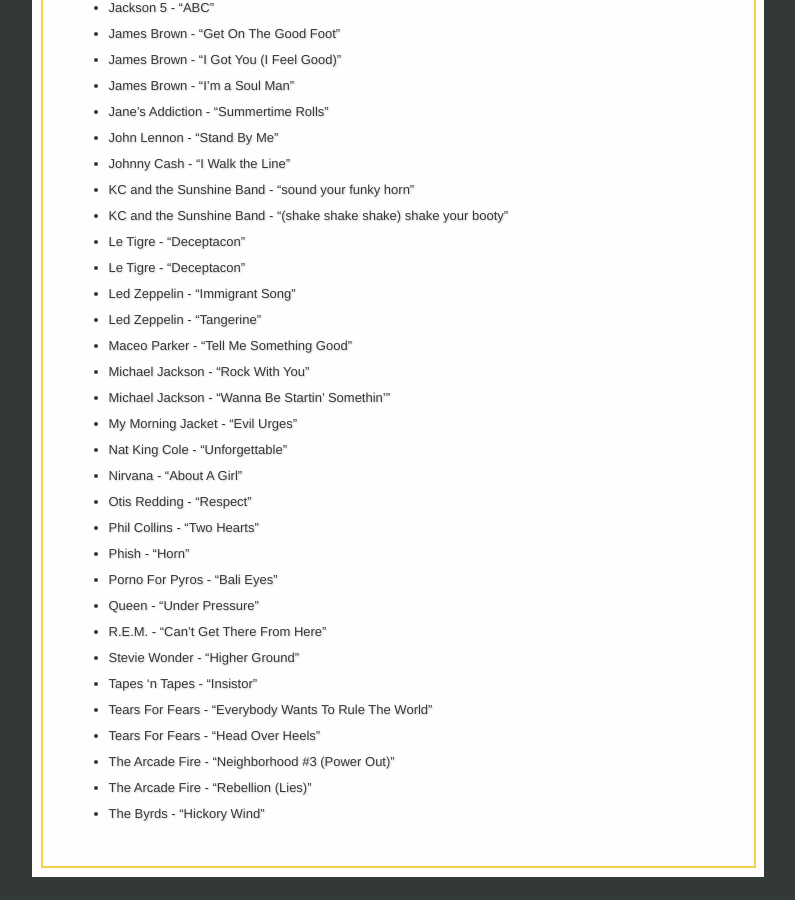
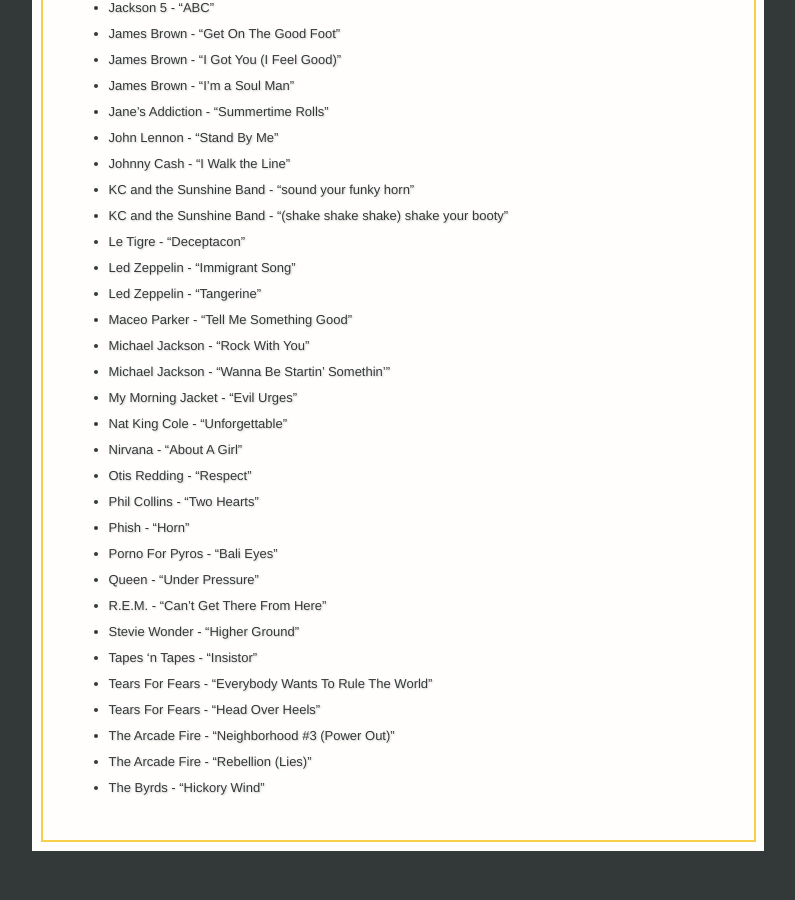
Before and after one commit to duelinmarkers/john-and-kat-wedding, a Jekyll site: the page built from music.md, in a window 1280 px wide and 900 px high, scrolled down 3631 px. Shown: the whole window, without its empty margins (242-1037 px from the left). Built offline with Jekyll 4.4.1, drawn with Linux system fonts in a browser that asks for light colours; after the commit the page ends 4508 px from its top, so only the background shows below that.

Commit message:
Dedupe Deceptacon

```diff
--- a/music.md
+++ b/music.md
@@ -157,7 +157,6 @@ John was happy to play many of them at our 4th of July party.
 * KC and the Sunshine Band - "sound your funky horn"
 * KC and the Sunshine Band - "(shake shake shake) shake your booty"
 * Le Tigre - "Deceptacon"
-* Le Tigre - "Deceptacon"
 * Led Zeppelin - "Immigrant Song"
 * Led Zeppelin - "Tangerine"
 * Maceo Parker - "Tell Me Something Good"
```
